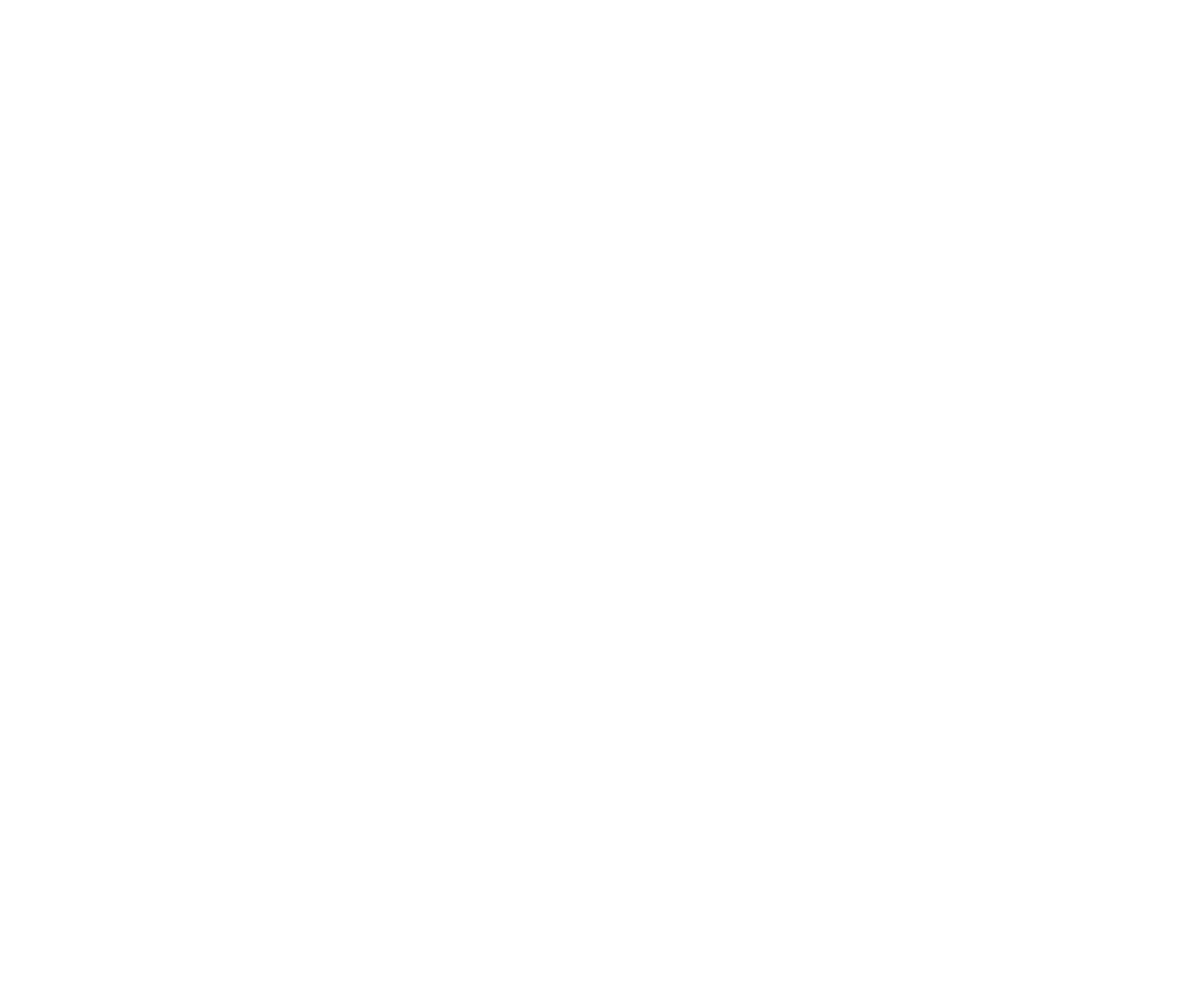
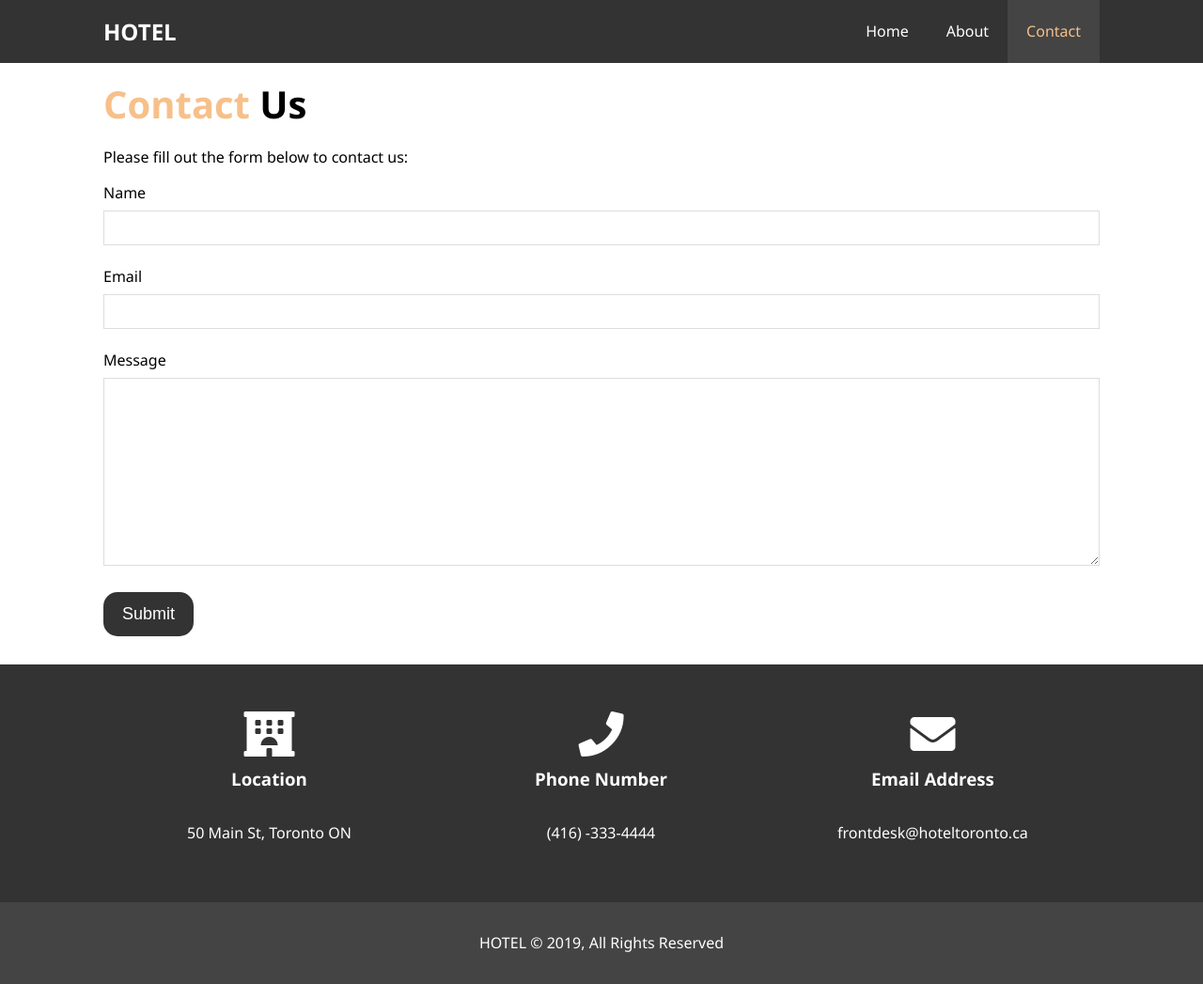
Before and after one commit to plaxamana/its-a-hotel, a plain HTML site: page contact.html in a window 1280 px wide. Shown: the whole page at 94% size. Before the commit the page ends 800 px from the top, so only its background shows below. Drawn offline with Linux system fonts and the light colour scheme.

Commit message:
added contact page, finished project

```diff
--- a/contact.html
+++ b/contact.html
@@ -0,0 +1,72 @@
+<!DOCTYPE html>
+<html lang="en">
+<head>
+    <meta charset="UTF-8">
+    <meta name="viewport" content="width=device-width, initial-scale=1.0">
+    <meta http-equiv="X-UA-Compatible" content="ie=edge">
+    <meta name="description" content="It's a hotel.  You're welcome to stay if you choose.">
+    <meta name="keywords" content="toronto, toronto hotel">
+    <link rel="stylesheet" href="https://use.fontawesome.com/releases/v5.7.2/css/all.css" integrity="sha384-fnmOCqbTlWIlj8LyTjo7mOUStjsKC4pOpQbqyi7RrhN7udi9RwhKkMHpvLbHG9Sr" crossorigin="anonymous">
+    <link rel="stylesheet" href="css/style.css">
+    <title>ITS A HOTEL | Contact</title>
+</head>
+<body>
+    <header>
+        <nav id="navbar">
+            <div class="container">
+                <h1 class="logo">HOTEL</h1>
+                <ul>
+                    <li><a href="index.html">Home</a></li>
+                    <li><a href="about.html">About</a></li>
+                    <li><a class="active" href="contact.html">Contact</a></li>
+                </ul>
+            </div>
+        </nav>
+
+    <section id="contact-form" class="py-3">
+        <div class="container">
+            <h1 class="l-heading"><span class="text-primary">Contact</span> Us</h1>
+            <p>Please fill out the form below to contact us:</p>
+            <form action="process.php">
+                <div class="form-group">
+                    <label for="name">Name</label>
+                    <input type="text" name="name" id="name">
+                </div>
+                <div class="form-group">
+                    <label for="email">Email</label>
+                    <input type="email" name="email" id="email">
+                </div>
+                <div class="form-group">
+                    <label for="message">Message</label>
+                    <textarea name="message" id="message"></textarea>
+                </div>
+                <button class="btn" type="submit">Submit</button>
+            </form>
+        </div>
+    </section>
+
+    <section id="contact-info" class="bg-dark">
+        <div class="container">
+            <div class="box">
+                <i class="fas fa-hotel fa-3x"></i>
+                <h3>Location</h3>
+                <p>50 Main St, Toronto ON</p>
+            </div>
+            <div class="box">
+                <i class="fas fa-phone fa-3x"></i>
+                <h3>Phone Number</h3>
+                <p>(416) -333-4444</p>
+            </div>
+            <div class="box">
+                <i class="fas fa-envelope fa-3x"></i>
+                <h3>Email Address</h3>
+                <p>frontdesk@hoteltoronto.ca</p>
+            </div>
+        </div>
+    </section>
+
+    <footer id="main-footer">
+        <p>HOTEL &copy; 2019, All Rights Reserved</p>
+    </footer>
+</body>
+</html>
--- a/css/style.css
+++ b/css/style.css
@@ -235,6 +235,32 @@ p {
     border-radius: 50%;
 }
 
+/* Contact Form */
+#contact-form .form-group {
+    margin-bottom: 20px;
+}
+
+#contact-form label {
+    display: block;
+    margin-bottom: 5px;
+}
+
+#contact-form input,
+#contact-form textarea {
+    width: 100%;
+    padding: 10px;
+    border: 1px #ddd solid;
+}
+
+#contact-form input:focus,
+#contact-form textarea:focus {
+    outline: none;
+    border-color: #f7c08a;
+}
+
+#contact-form textarea {
+    height: 200px;
+}
 
 /* Footer */
 #main-footer {
```
